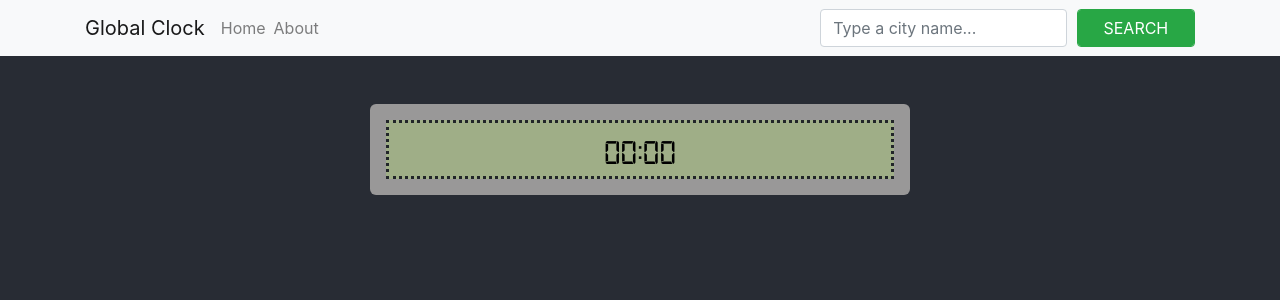
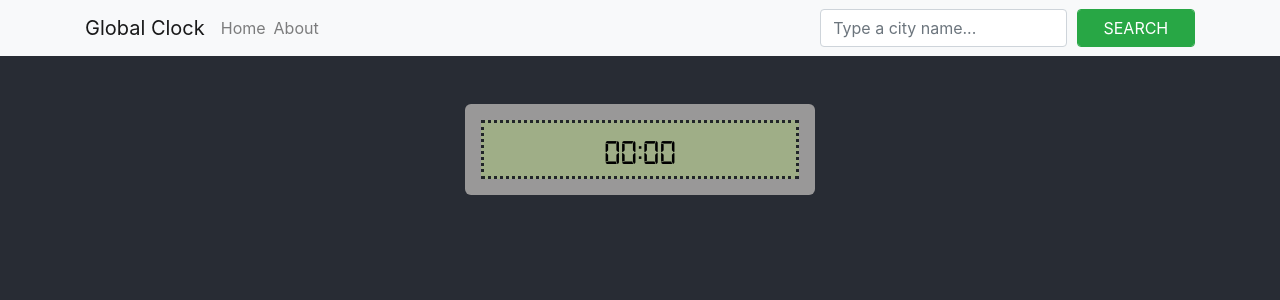
Before and after one commit to souzasmatheus/react-global-clock, a React (Create React App) app: page /#/ in a window 1280 px wide. Shown: the top 300 px of the page. Built offline with nearby package versions, Linux system fonts and the light colour scheme.

Commit message:
Redimension clock on larger screens

```diff
--- a/src/templates/clock.jsx
+++ b/src/templates/clock.jsx
@@ -3,7 +3,7 @@
 
 const Clock = ({hour=0, minute=0, ampm=' '}) => (
 
-    <div className="col-6">
+    <div className="col-6 col-md-4">
         <div className="clockBorder p-3">
             <div className="clockDisplay">
                 <span>{(hour > 9) ? hour : '0' + hour}:</span>
```
